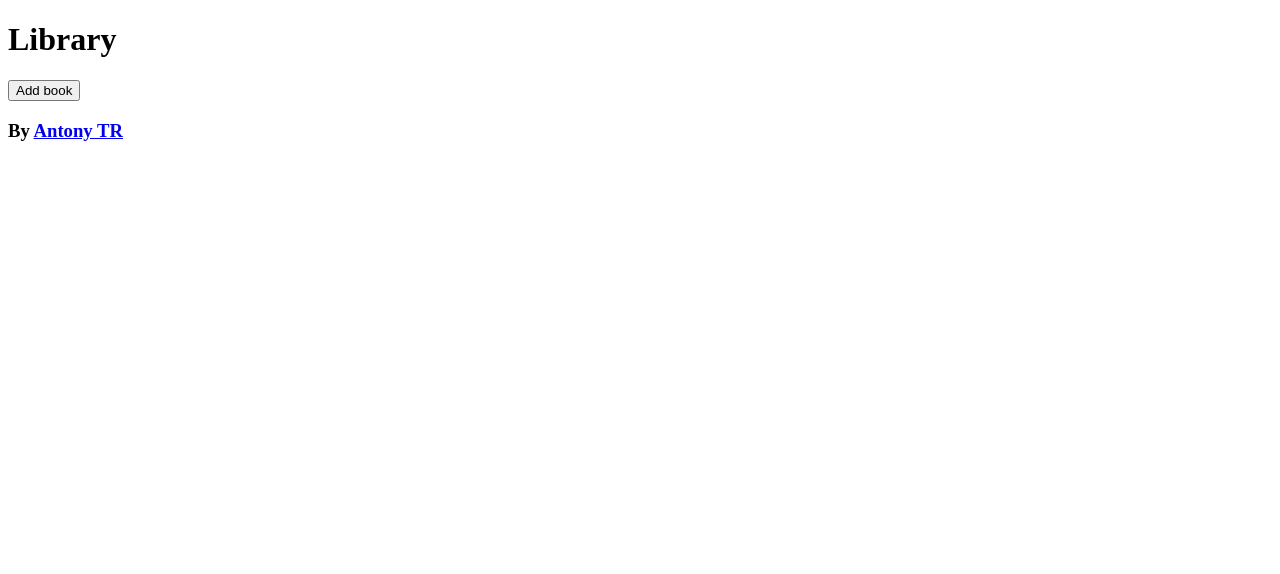
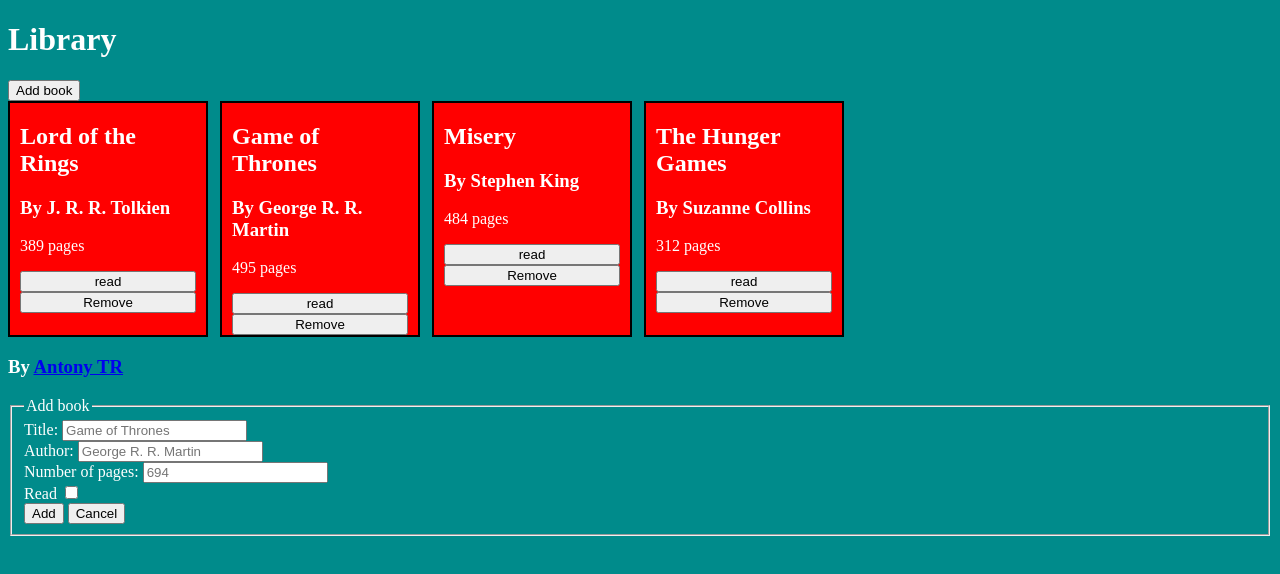
Before and after one commit to ntonyTR/library, a plain HTML site: page index.html in a window 1280 px wide. Both pictures are taken after a click on the button "Add book". Drawn offline with Linux system fonts and the light colour scheme.

Commit message:
Estructura HTML creada y logica

```diff
--- a/index.html
+++ b/index.html
@@ -1,5 +1,6 @@
 <!DOCTYPE html>
 <html lang="en">
+
 <head>
   <meta charset="UTF-8">
   <meta name="viewport" content="width=device-width, initial-scale=1.0">
@@ -7,18 +8,48 @@
   <script src="./script.js" defer></script>
   <link rel="stylesheet" href="./styles.css">
 </head>
+
 <body>
   <header>
     <h1>Library</h1>
   </header>
+
   <main>
     <div class="button-container">
-      <button type="button">Add book</button>
+      <button type="button" id="add-book-button">Add book</button>
     </div>
-    <div class="books-container"></div>
+    <section id="books-container"></section>
   </main>
+
   <footer>
     <h3>By <a href="#">Antony TR</a></h3>
   </footer>
+
+  <div class="hidden" id="form-modal">
+    <form action="#" method="post" id="add-book-form">
+      <fieldset>
+        <legend>Add book</legend>
+        <div class="form-element">
+          <label for="title">Title:</label>
+          <input type="text" id="title" name="title" placeholder="Game of Thrones" >
+        </div>
+        <div class="form-element">
+          <label for="author">Author:</label>
+          <input type="text" id="author" name="author" placeholder="George R. R. Martin" >
+        </div>
+        <div class="form-element">
+          <label for="pages">Number of pages:</label>
+          <input type="number" id="pages" name="pages" placeholder="694" >
+        </div>
+        <div class="form-element">
+          <label for="read">Read</label>
+          <input type="checkbox" id="read" name="read" value="read">
+        </div>
+        <button type="submit" form="add-book-form">Add</button>
+        <button id="cancel-button">Cancel</button>
+      </fieldset>
+    </form>
+  </div>
 </body>
+
 </html>
--- a/script.js
+++ b/script.js
@@ -0,0 +1,108 @@
+const library = [];
+
+function Book(title, author, pages, read) {
+  this.title = title;
+  this.author = author;
+  this.pages = pages;
+  this.read = read;
+}
+
+const addBookForm = document.getElementById("add-book-form");
+addBookForm.addEventListener("submit", (e) =>
+  newBookSumbitHandler(e, addBookForm)
+);
+
+function newBookSumbitHandler(e, form) {
+  e.preventDefault();
+  addBookToLibrary();
+  showBookCard(library[library.length - 1], booksSection);
+  form.reset();
+}
+
+function addBookToLibrary() {
+  const newBook = new Book(
+    document.getElementById("title").value,
+    document.getElementById("author").value,
+    document.getElementById("pages").value,
+    document.getElementById("read").checked
+  );
+  library.push(newBook);
+}
+
+const addBookButton = document.getElementById("add-book-button");
+addBookButton.addEventListener("click", () =>
+  toggleVisibility(formModal, "hidden")
+);
+const formModal = document.getElementById("form-modal");
+
+function toggleVisibility(element, className) {
+  element.classList.toggle(className);
+}
+
+const booksSection = document.getElementById("books-container");
+
+function showBookCard(obj, section) {
+  const book = generateBookCard(obj);
+  section.appendChild(book);
+}
+
+function generateBookCard(obj) {
+  let book = document.createElement("div");
+  book.classList.add("book");
+  const title = createBookCardElement("h1", obj.title);
+  const author = createBookCardElement("h3", `By ${obj.author}`);
+  const pages = createBookCardElement("p", `${obj.pages} pages`);
+  const deleteButton = createBookCardElement("button", "Remove");
+  const readButton = createBookCardElement("button", "read");
+
+  readButton.addEventListener("click", () => {
+    toggleVisibility(readButton, "not-read");
+    obj.read = !obj.read;
+  });
+
+  deleteButton.addEventListener("click", () => deleteBookCard(book, obj));
+  book.appendChild(title);
+  book.appendChild(author);
+  book.appendChild(pages);
+  book.appendChild(readButton);
+  book.appendChild(deleteButton);
+  return book;
+}
+
+function deleteBookCard(bookCard, book) {
+  bookCard.remove();
+  const i = library.indexOf(book);
+  if (i !== -1) {
+    library.splice(i, 1);
+  }
+}
+
+function createBookCardElement(tag, content) {
+  const element = document.createElement(tag);
+  element.textContent = content;
+  return element;
+}
+
+//TEST
+function testFunction() {
+  const book1 = new Book("Lord of the Rings", "J. R. R. Tolkien", 389, true);
+  library.push(book1);
+  showBookCard(library[library.length - 1], booksSection);
+  const book2 = new Book("Game of Thrones", "George R. R. Martin", 495, true);
+  library.push(book2);
+  showBookCard(library[library.length - 1], booksSection);
+  const book3 = new Book("Misery", "Stephen King", 484, false);
+  library.push(book3);
+  showBookCard(library[library.length - 1], booksSection);
+  const book4 = new Book("The Hunger Games", "Suzanne Collins", 312, false);
+  library.push(book4);
+  showBookCard(library[library.length - 1], booksSection);
+
+  // SOLO FUNCIONA DESPUES DE Q EL DOM CARGA
+  // readButtons = Array.from(document.getElementsByClassName("read-button"))
+  // readButtons.forEach(button => {
+  //   button.addEventListener("click", toggleVisibility(button, "not-read"))
+  // });
+}
+
+testFunction();
--- a/styles.css
+++ b/styles.css
@@ -0,0 +1,34 @@
+body {
+  background-color: darkcyan;
+  color: white;
+}
+
+.hidden {
+  display: none;
+}
+
+.book{
+  background-color: red;
+  border: 2px solid black;
+}
+
+#books-container{
+  display: grid;
+  grid-template-columns: repeat(auto-fit, minmax(200px, 200px));
+  gap: 12px;
+}
+
+.book {padding: 0 10px;}
+
+.book > button {
+  width: 100%
+}
+
+.not-read::before{
+  content: "not ";
+}
+
+.not-read{
+  background-color: red;
+  color: white;
+}
```
